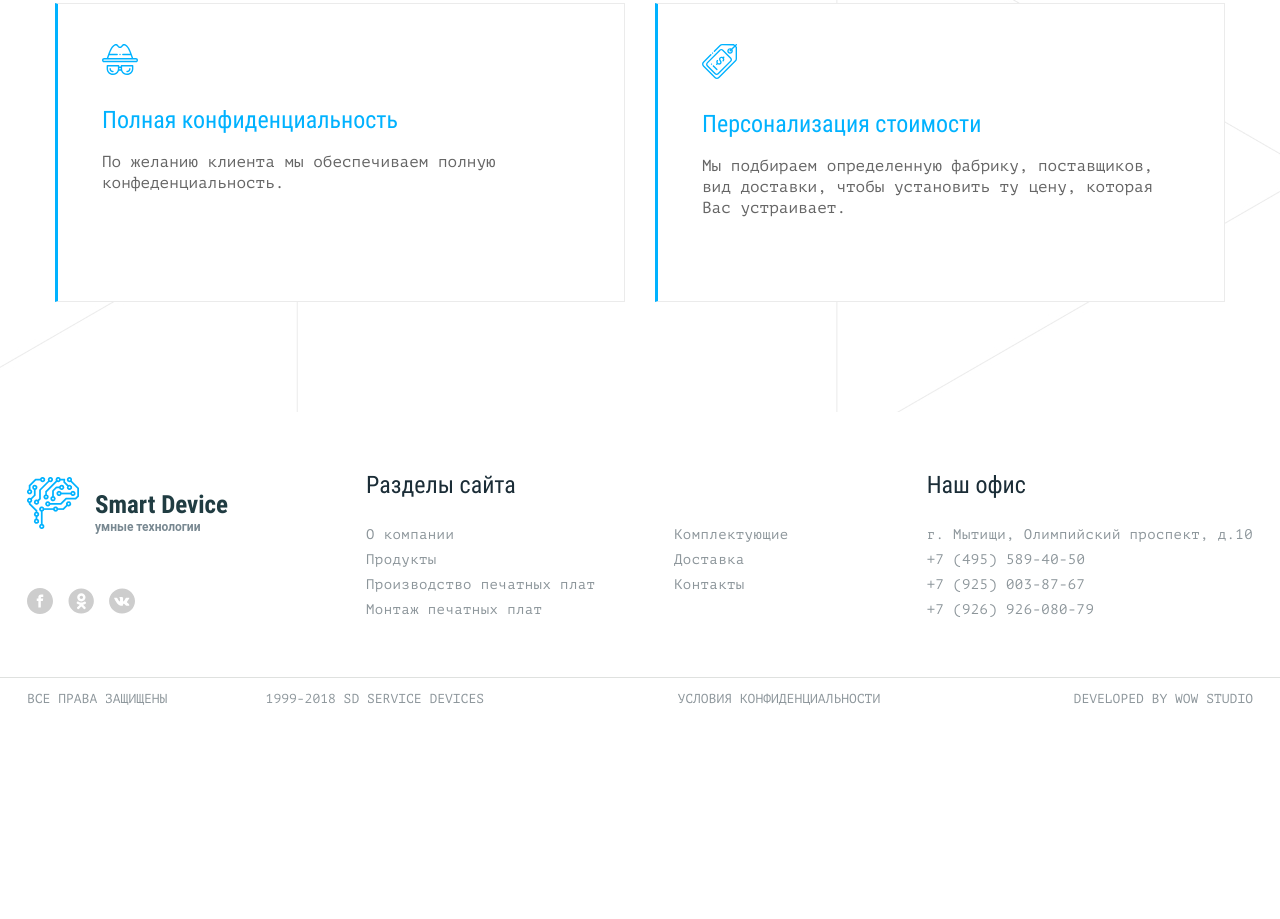
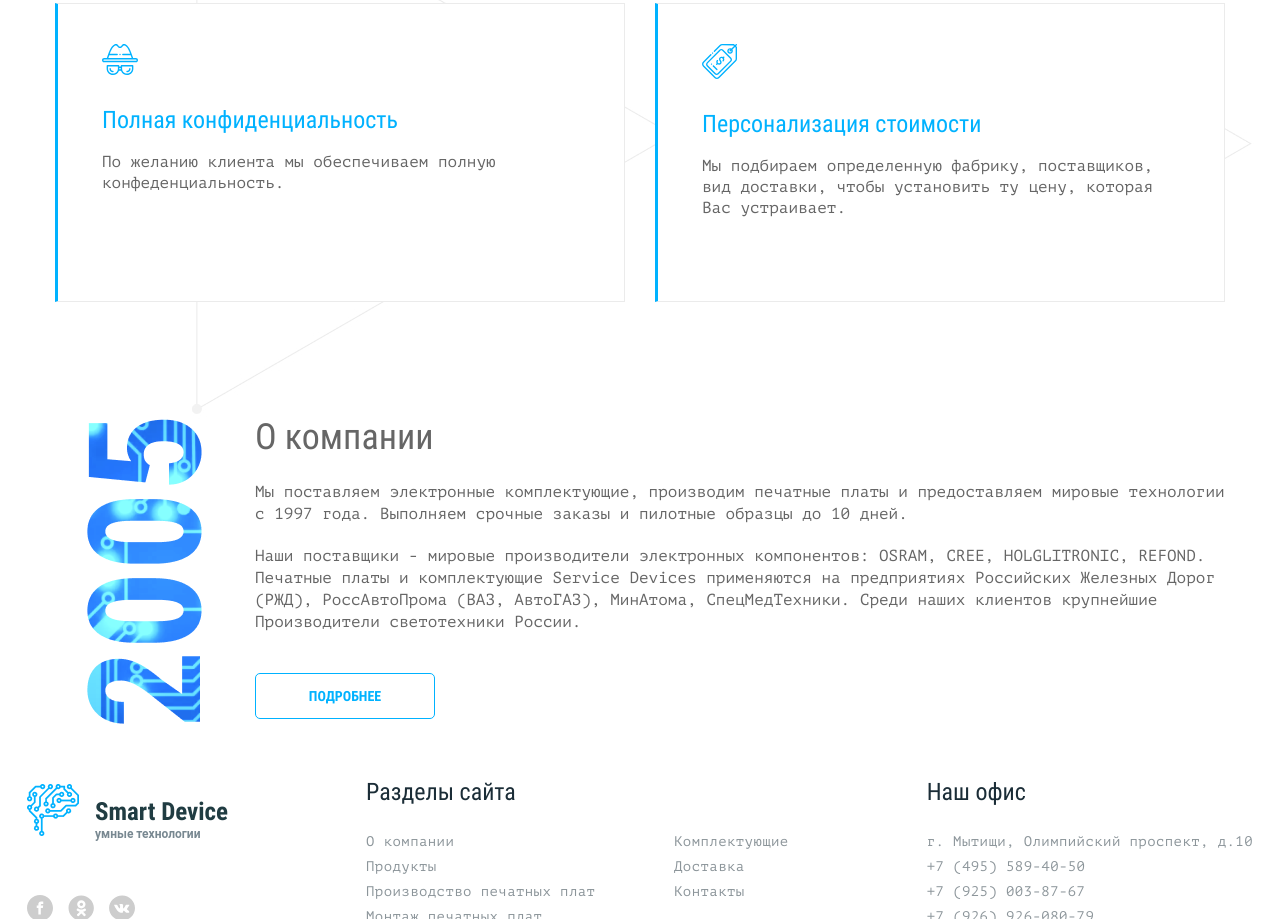
Before and after one commit to yulaivanova/smart-device, a website: page source/index.html in a window 1280 px wide. Shown: the part 1314-2233 px from the top of the page. Before the commit the page ends 2035 px from the top, so only its background shows below. Drawn offline with nearby package versions, Linux system fonts and the light colour scheme; files that its build step writes are made by us from their sources; files whose address does not match are found by name.

Commit message:
Добавление блока с информацией о компании

```diff
--- a/source/index.html
+++ b/source/index.html
@@ -206,7 +206,21 @@
             </li>
           </ul>
         </section>
-        <section class="company"></section>
+        <section class="company">
+          <div class="company__inner">
+            <h2 class="company__title">О компании</h2>
+            <p class="company__text">Мы поставляем электронные комплектующие, производим печатные платы и предоставляем мировые технологии с 1997 года.
+            Выполняем срочные заказы и пилотные образцы до 10 дней.</p>
+            <p class="company__text">Наши поставщики - мировые производители электронных компонентов: OSRAM, CREE, HOLGLITRONIC, REFOND. Печатные платы и
+            комплектующие Service Devices применяются на предприятиях Российских Железных Дорог
+            <span>..</span>
+            <span>(РЖД), РоссАвтоПрома (ВАЗ, АвтоГАЗ),
+            МинАтома, СпецМедТехники. Среди наших клиентов крупнейшие Производители светотехники России.</span>
+
+            </p>
+            <a href="#" class="company__button button button--blue">Подробнее</a>
+          </div>
+        </section>
       </div>
 
     </main>
--- a/source/sass/blocks/advantages.scss
+++ b/source/sass/blocks/advantages.scss
@@ -87,7 +87,7 @@
 }
 
 .advantages__title {
-  font-family: "RobotoCondensed", "Arial", sans-serif;
+  font-family: $RobotoCondensed;
   font-weight: 400;
   font-size: 24px;
   line-height: 34px;
--- a/source/sass/blocks/button.scss
+++ b/source/sass/blocks/button.scss
@@ -7,7 +7,7 @@
   border-radius: 5px;
   box-sizing: border-box;
 
-  font-family: "RobotoCondensed", "Arial", sans-serif;
+  font-family: $RobotoCondensed;
   font-weight: 700;
   font-size: 14px;
 }
@@ -16,3 +16,8 @@
   color: $white;
   border-color: $white;
 }
+
+.button--blue {
+  color: $blue;
+  border-color: $blue;
+}
--- a/source/sass/blocks/company.scss
+++ b/source/sass/blocks/company.scss
@@ -0,0 +1,107 @@
+.company {
+  max-width: 1220px;
+  margin: 0 auto;
+  box-sizing: border-box;
+
+  padding: 0 25px;
+
+  @media (max-width: $mobile-width) {
+    padding: 0 15px;
+  }
+}
+
+.company__inner {
+  padding-left: 200px;
+  position: relative;
+
+  @media (max-width: $tablet-width) {
+    padding-left: 188px;
+    min-height: 361px;
+  }
+
+  @media (max-width: $mobile-width) {
+    padding-left: 0;
+  }
+}
+
+.company__inner::before {
+  content: "";
+  position: absolute;
+  left: 0;
+  background-image: url("../img/2005@1x.png");
+  background-repeat: no-repeat;
+  background-size: contain;
+  width: 220px;
+  height: 317px;
+
+  @media (min-resolution: $retina-dppx) and (min-resolution: $retina-dpi) {
+    background-image: url("../img/2005@2x.png");
+
+    @media (max-width: $tablet-width) {
+      background-image: url("../img/2005-tablet@2x.png");
+    }
+  }
+
+  @media (max-width: $tablet-width) {
+    height: 361px;
+    width: 251px;
+    background-image: url("../img/2005-tablet@1x.png");
+  }
+
+  @media (max-width: $mobile-width) {
+    display:  none;
+  }
+
+}
+
+.company__title {
+  font-family: $RobotoCondensed;
+  font-size: 36px;
+  line-height: 51px;
+  font-weight: 400;
+
+  margin: 0;
+  padding-bottom: 18px;
+
+  &+.company__text {
+    padding-bottom: 20px;
+  }
+
+  @media (max-width: $tablet-width) {
+    font-size: 32px;
+    line-height: 45px;
+  }
+
+  @media (max-width: $mobile-width) {
+    font-size: 28px;
+    line-height: 39px;
+  }
+
+}
+
+.company__text {
+  margin: 0;
+  line-height: 22px;
+
+  padding-bottom: 40px;
+
+  & span:first-of-type {
+    display: none;
+
+    @media (max-width: $tablet-width) {
+      display: inline;
+    }
+  }
+
+  @media (max-width: $tablet-width) {
+    & span:last-of-type {
+      display: none;
+    }
+  }
+}
+
+.company__button {
+  width: 180px;
+  display: inline-block;
+  background-color: $white;
+}
--- a/source/sass/blocks/footer.scss
+++ b/source/sass/blocks/footer.scss
@@ -120,7 +120,7 @@
   margin: 0;
   padding-bottom: 29px;
 
-  font-family: "RobotoCondensed", "Arial", sans-serif;
+  font-family: $RobotoCondensed;
   font-weight: 400;
   color: $text-color-dark;
   font-style: 15px;
--- a/source/sass/blocks/logo.scss
+++ b/source/sass/blocks/logo.scss
@@ -18,7 +18,7 @@
 }
 
 .logo__text {
-  font-family: "RobotoCondensed", "Arial", sans-serif;
+  font-family: $RobotoCondensed;
   text-decoration: none;
   color: $white;
   font-weight: 700;
@@ -33,7 +33,7 @@
 }
 
 .logo__subtitle {
-  font-family: "Roboto", "Arial", sans-serif;
+  font-family: $Roboto;
   color: $dark-white;
   font-size: 12px;
   line-height: 14px;
--- a/source/sass/blocks/main.scss
+++ b/source/sass/blocks/main.scss
@@ -1,9 +1,15 @@
 .main__inner {
   background-image: url("../img/triangle-bg-desktop.jpg");
   background-repeat: no-repeat;
+  background-position: 100% 20%;
 
   @media (max-width: $tablet-width) {
     background-image: url("../img/triangle.svg");
     background-position: 100% 100px;
   }
+
+  @media (max-width: $mobile-width) {
+    background-position: 51% 76%;
+  }
+
 }
--- a/source/sass/blocks/promo-block.scss
+++ b/source/sass/blocks/promo-block.scss
@@ -103,7 +103,7 @@
 }
 
 .promo-block__title {
-  font-family: "RobotoCondensed", "Arial", sans-serif;
+  font-family: $RobotoCondensed;
   font-size: 80px;
   line-height: 94px;
 
--- a/source/sass/common/fonts.scss
+++ b/source/sass/common/fonts.scss
@@ -33,3 +33,7 @@
   font-style: normal;
   font-display: swap;
 }
+
+$PTMono: "PTMono", "Arial", sans-serif;
+$RobotoCondensed: "RobotoCondensed", "Arial", sans-serif;
+$Roboto: "Roboto", "Arial", sans-serif;
```
Also changed, not shown: build/css/style.min.css, build/img/2005-tablet@1x.png (added), build/img/2005-tablet@2x.png (added), build/index.html, build/js/script.js, source/img/2005-tablet@1x.png (added), source/img/2005-tablet@2x.png (added), 1 other file.
